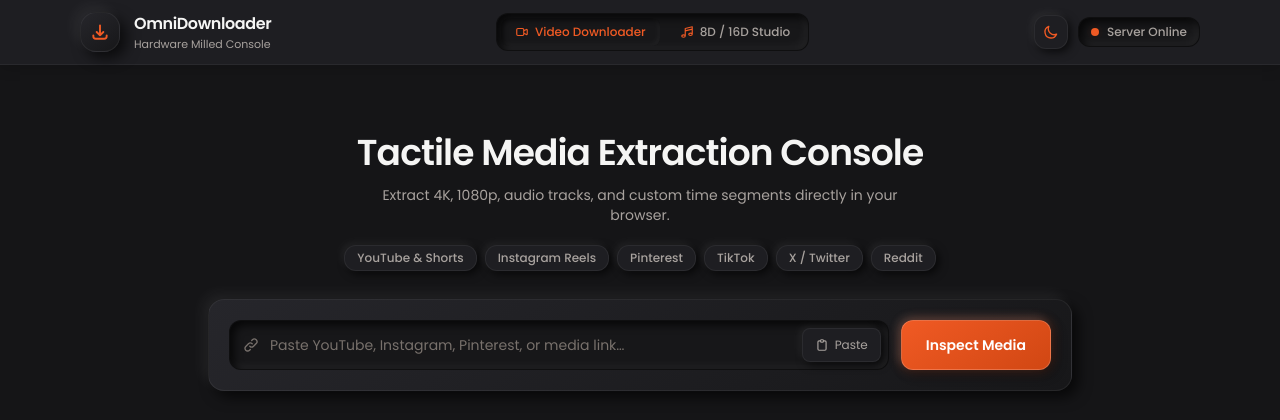
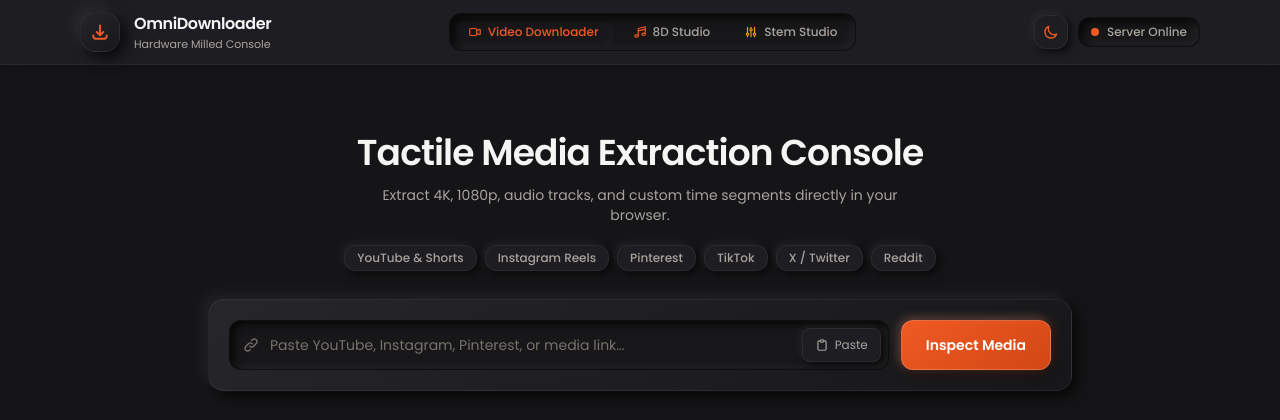
Before and after one commit to abhianand123/ytdown, a Flask app: page / in a window 1280 px wide. Shown: the top 420 px of the page. Run offline with Flask 3, Linux system fonts and the light colour scheme; some libraries are stand-ins or nearby versions.

Commit message:
isme grout bhar dege

```diff
--- a/templates/index.html
+++ b/templates/index.html
@@ -289,7 +289,11 @@
         </a>
         <a href="/8d" class="px-3.5 py-1.5 rounded-lg text-[var(--color-text-muted)] hover:text-[var(--color-text-primary)] font-medium transition flex items-center gap-1.5 whitespace-nowrap">
           <svg aria-hidden="true" class="w-3.5 h-3.5 text-[var(--color-accent)]" fill="none" stroke="currentColor" viewBox="0 0 24 24"><path stroke-linecap="round" stroke-linejoin="round" stroke-width="2" d="M9 19V6l12-3v13M9 19c0 1.105-1.343 2-3 2s-3-.895-3-2 1.343-2 3-2 3 .895 3 2zm12-3c0 1.105-1.343 2-3 2s-3-.895-3-2 1.343-2 3-2 3 .895 3 2zM9 10l12-3"/></svg>
-          <span>8D / 16D Studio</span>
+          <span>8D Studio</span>
+        </a>
+        <a href="/stems" class="px-3.5 py-1.5 rounded-lg text-[var(--color-text-muted)] hover:text-[var(--color-text-primary)] font-medium transition flex items-center gap-1.5 whitespace-nowrap" title="Dedicated Stem Splitter Studio">
+          <svg aria-hidden="true" class="w-3.5 h-3.5 text-amber-500" fill="none" stroke="currentColor" viewBox="0 0 24 24"><path stroke-linecap="round" stroke-linejoin="round" stroke-width="2" d="M12 6V4m0 2a2 2 0 100 4m0-4a2 2 0 110 4m-6 8a2 2 0 100-4m0 4a2 2 0 110-4m0 4v2m0-6V4m6 6v10m6-2a2 2 0 100-4m0 4a2 2 0 110-4m0 4v2m0-6V4"/></svg>
+          <span>Stem Studio</span>
         </a>
       </nav>
 
```
